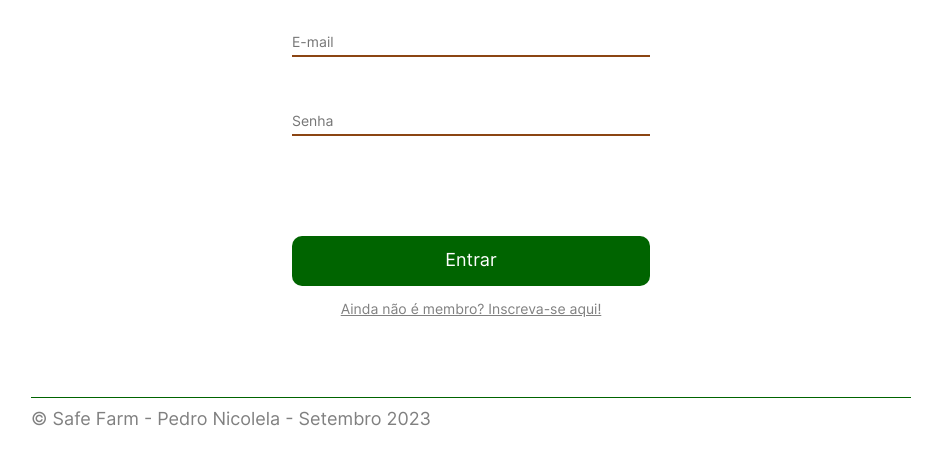
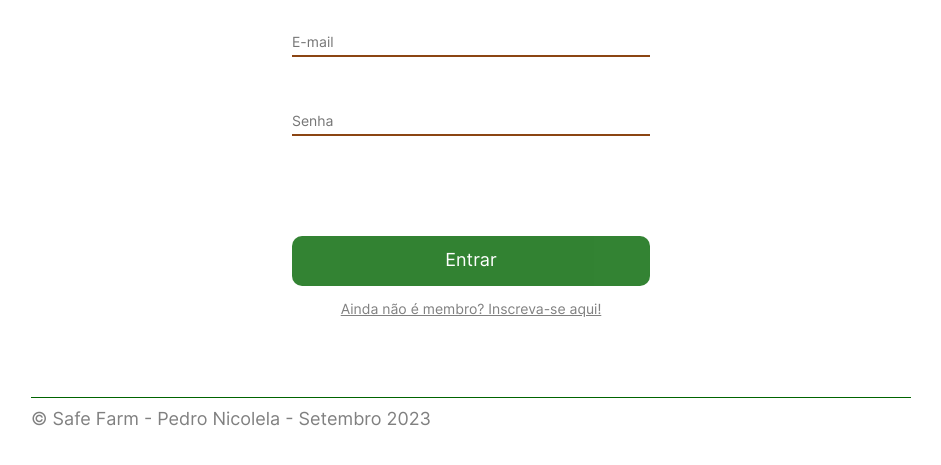
Before and after one commit to pedronicolela95/farm-management-frontend, a React app in the folder farm-management-frontend/: page /signin in a window 1280 px wide. In both pictures the pointer is over the button "Entrar". Shown: the part 241-706 px from the top of the page, without its empty margins (169-1110 px from the left). Built offline with nearby package versions, Linux system fonts and the light colour scheme; no server answers.

Commit message:
style change

```diff
--- a/farm-management-frontend/src/blocks/login/__button/login__button.css
+++ b/farm-management-frontend/src/blocks/login/__button/login__button.css
@@ -11,4 +11,10 @@
   font-size: 18px;
   color: white;
   font-weight: 400;
+  cursor: pointer;
+  transition: opacity linear 0.5s;
 }
+
+.login__button:hover {
+  opacity: 0.8;
+}
```
